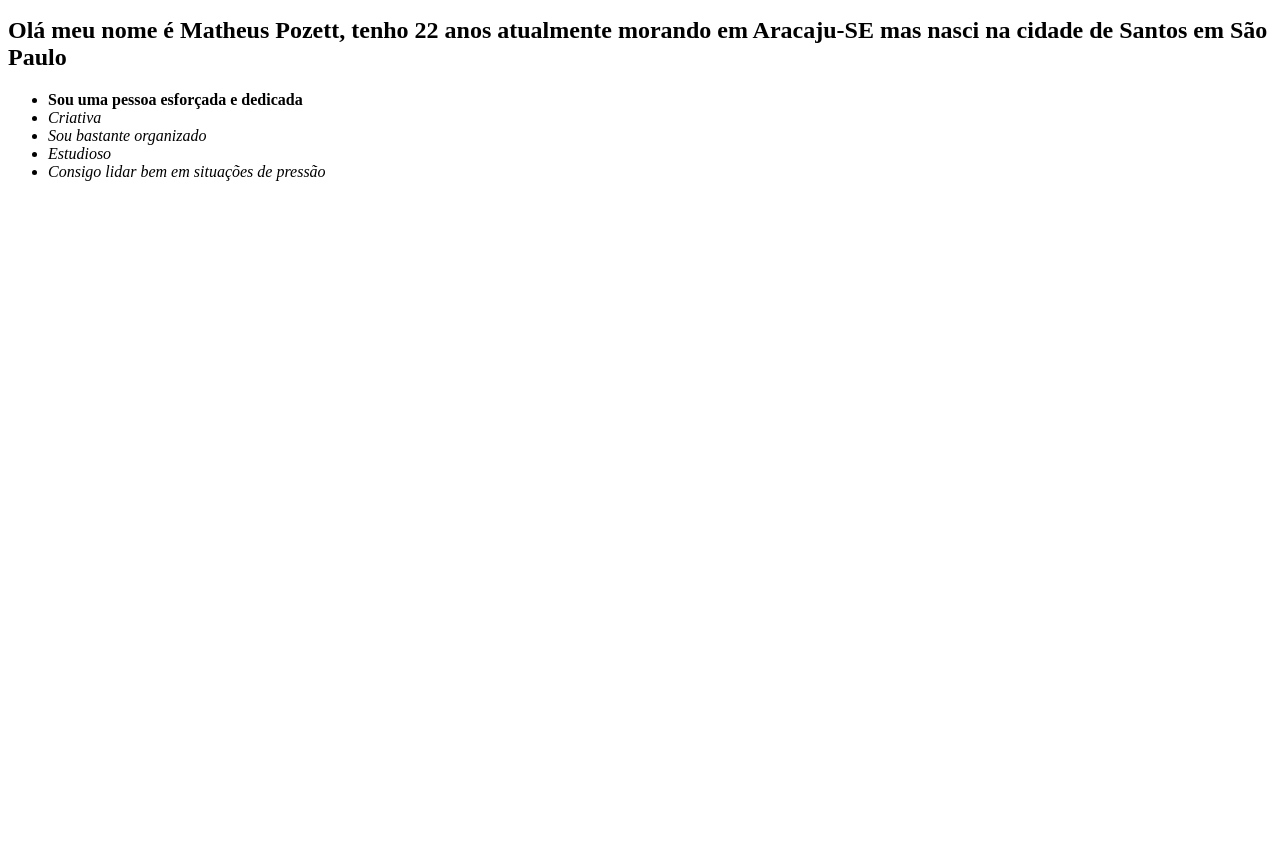
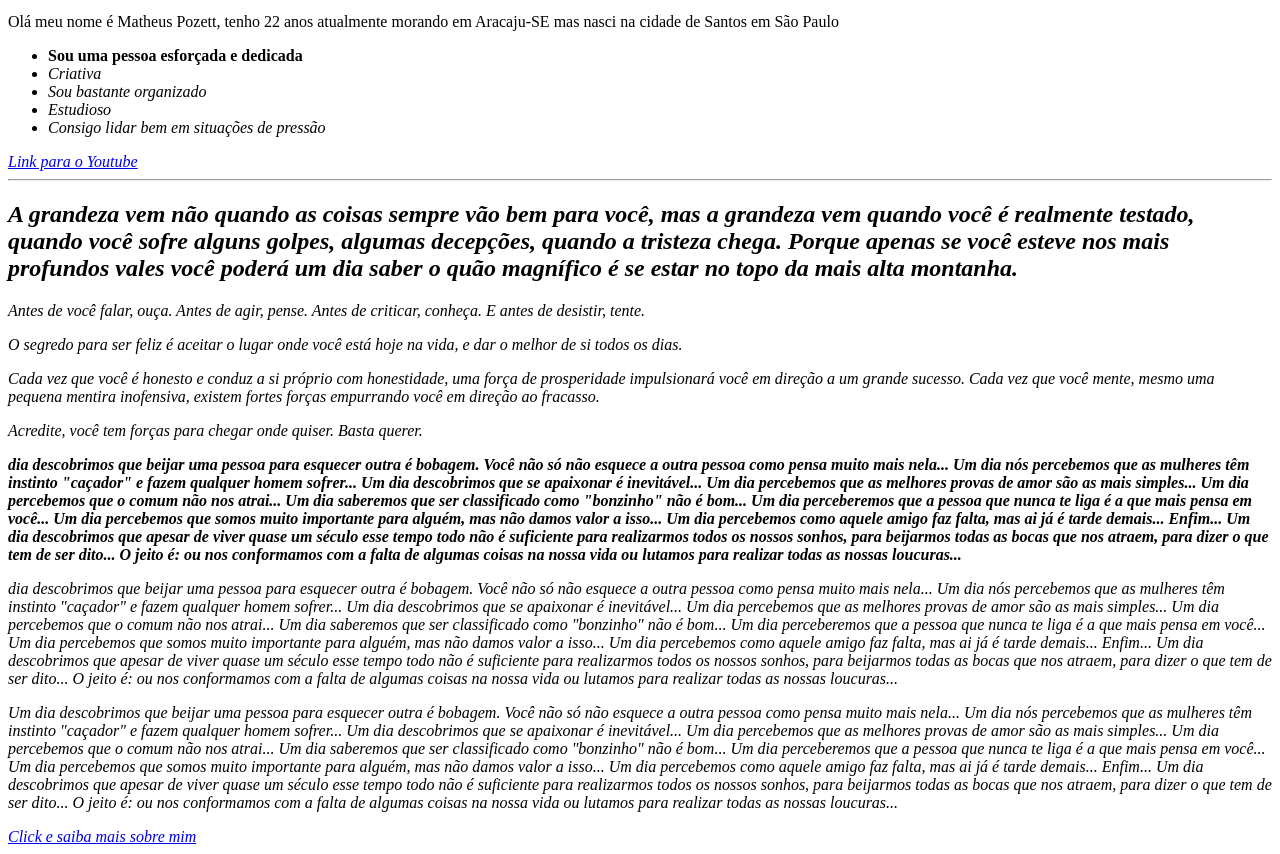
Before and after one commit to Matheus-Pozett/Matheus-Pozett.github.io, a plain HTML site: page index.html in a window 1280 px wide. Shown: the part 101-955 px from the top of the page. Before the commit the page ends 800 px from the top, so only its background shows below. Drawn offline with Linux system fonts and the light colour scheme.

Commit message:
Adiciona alguns textos e links

```diff
--- a/index.html
+++ b/index.html
@@ -11,7 +11,7 @@
 
   <img src="/Matheus Pozett" alt="Foto de Matheus da Silva Souza Pozett" width="400px">
 
-  <h2>Olá meu nome é Matheus Pozett, tenho 22 anos atualmente morando em Aracaju-SE mas nasci na cidade de Santos em São Paulo</h2>
+  <p id="Sobre mim">Olá meu nome é Matheus Pozett, tenho 22 anos atualmente morando em Aracaju-SE mas nasci na cidade de Santos em São Paulo</p>
 
   <ul>
 
@@ -23,7 +23,65 @@
 
   </ul>
 
+<a href="https://www.youtube.com/" target="_blank">Link para o Youtube</a>
 
+<hr>
+
+<h2><em>A grandeza vem não quando as coisas sempre vão bem para você, mas a grandeza vem quando você é realmente testado, quando você sofre alguns golpes, algumas decepções, quando a tristeza chega. Porque apenas se você esteve nos mais profundos vales você poderá um dia saber o quão magnífico é se estar no topo da mais alta montanha.</em></h2>
+
+<p>Antes de você falar, ouça. Antes de agir, pense. Antes de criticar, conheça. E antes de desistir, tente.</p>
+
+<p>O segredo para ser feliz é aceitar o lugar onde você está hoje na vida, e dar o melhor de si todos os dias.</p>
+
+<p>Cada vez que você é honesto e conduz a si próprio com honestidade, uma força de prosperidade impulsionará você em direção a um grande sucesso. Cada vez que você mente, mesmo uma pequena mentira inofensiva, existem fortes forças empurrando você em direção ao fracasso.</p>
+
+<p>Acredite, você tem forças para chegar onde quiser. Basta querer.</p>
+
+
+ <p><strong>dia descobrimos que beijar uma pessoa para esquecer outra é bobagem.
+  Você não só não esquece a outra pessoa como pensa muito mais nela...
+  Um dia nós percebemos que as mulheres têm instinto "caçador" e fazem qualquer homem sofrer...
+  Um dia descobrimos que se apaixonar é inevitável...
+  Um dia percebemos que as melhores provas de amor são as mais simples...
+  Um dia percebemos que o comum não nos atrai...
+  Um dia saberemos que ser classificado como "bonzinho" não é bom...
+  Um dia perceberemos que a pessoa que nunca te liga é a que mais pensa em você...
+  Um dia percebemos que somos muito importante para alguém, mas não damos valor a isso...
+  Um dia percebemos como aquele amigo faz falta, mas ai já é tarde demais...
+  Enfim...
+  Um dia descobrimos que apesar de viver quase um século esse tempo todo não é suficiente para realizarmos todos os nossos sonhos, para beijarmos todas as bocas que nos atraem, para dizer o que tem de ser dito...
+  O jeito é: ou nos conformamos com a falta de algumas coisas na nossa vida ou lutamos para realizar todas as nossas loucuras...</strong></p>
+
+  <p><em>dia descobrimos que beijar uma pessoa para esquecer outra é bobagem.
+    Você não só não esquece a outra pessoa como pensa muito mais nela...
+    Um dia nós percebemos que as mulheres têm instinto "caçador" e fazem qualquer homem sofrer...
+    Um dia descobrimos que se apaixonar é inevitável...
+    Um dia percebemos que as melhores provas de amor são as mais simples...
+    Um dia percebemos que o comum não nos atrai...
+    Um dia saberemos que ser classificado como "bonzinho" não é bom...
+    Um dia perceberemos que a pessoa que nunca te liga é a que mais pensa em você...
+    Um dia percebemos que somos muito importante para alguém, mas não damos valor a isso...
+    Um dia percebemos como aquele amigo faz falta, mas ai já é tarde demais...
+    Enfim...
+    Um dia descobrimos que apesar de viver quase um século esse tempo todo não é suficiente para realizarmos todos os nossos sonhos, para beijarmos todas as bocas que nos atraem, para dizer o que tem de ser dito...
+    O jeito é: ou nos conformamos com a falta de algumas coisas na nossa vida ou lutamos para realizar todas as nossas loucuras...</em></p>
+
+    <p>Um dia descobrimos que beijar uma pessoa para esquecer outra é bobagem.
+      Você não só não esquece a outra pessoa como pensa muito mais nela...
+      Um dia nós percebemos que as mulheres têm instinto "caçador" e fazem qualquer homem sofrer...
+      Um dia descobrimos que se apaixonar é inevitável...
+      Um dia percebemos que as melhores provas de amor são as mais simples...
+      Um dia percebemos que o comum não nos atrai...
+      Um dia saberemos que ser classificado como "bonzinho" não é bom...
+      Um dia perceberemos que a pessoa que nunca te liga é a que mais pensa em você...
+      Um dia percebemos que somos muito importante para alguém, mas não damos valor a isso...
+      Um dia percebemos como aquele amigo faz falta, mas ai já é tarde demais...
+      Enfim...
+      Um dia descobrimos que apesar de viver quase um século esse tempo todo não é suficiente para realizarmos todos os nossos sonhos, para beijarmos todas as bocas que nos atraem, para dizer o que tem de ser dito...
+      O jeito é: ou nos conformamos com a falta de algumas coisas na nossa vida ou lutamos para realizar todas as nossas loucuras...
+    </p>
+
+<a href="#Sobre mim">Click e saiba mais sobre mim</a>
 
 </body>
 </html>
```
